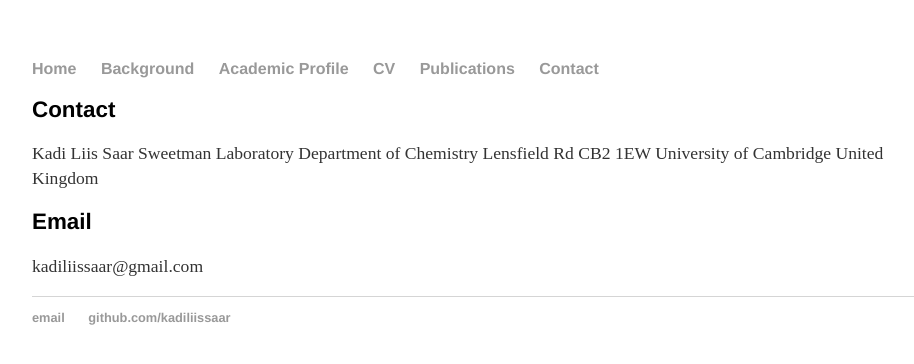
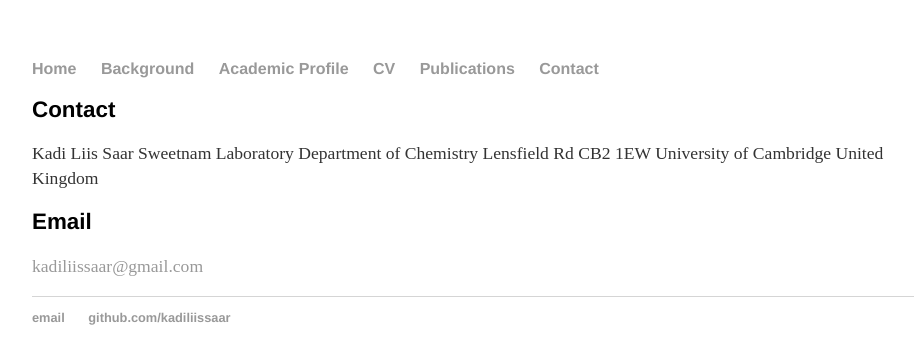
Before and after one commit to kadiliissaar/kadiliissaar.github.io, a Jekyll site: the page built from contact/index.html, in a window 1280 px wide. Shown: the top 364 px of the page, without its empty margins (160-1074 px from the left). Built offline with Jekyll 4.4.1, drawn with Linux system fonts in a browser that asks for light colours.

Commit message:
Update index.html

```diff
--- a/contact/index.html
+++ b/contact/index.html
@@ -5,14 +5,12 @@ title: Kadi Liis Saar
 <div class="blurb">
 	<h2>Contact</h2>
 	<p> Kadi Liis Saar
-Sweetman Laboratory
+Sweetnam Laboratory
 Department of Chemistry
 Lensfield Rd CB2 1EW
 University of Cambridge
 United Kingdom</p>
 
 	<h2>Email</h2>
-	<p>kadiliissaar@gmail.com </p>
-
-
+	<p><a href="mailto:kadiliissaar@gmail.com">kadiliissaar@gmail.com</a> </p>
 </div><!-- /.blurb -->
```
